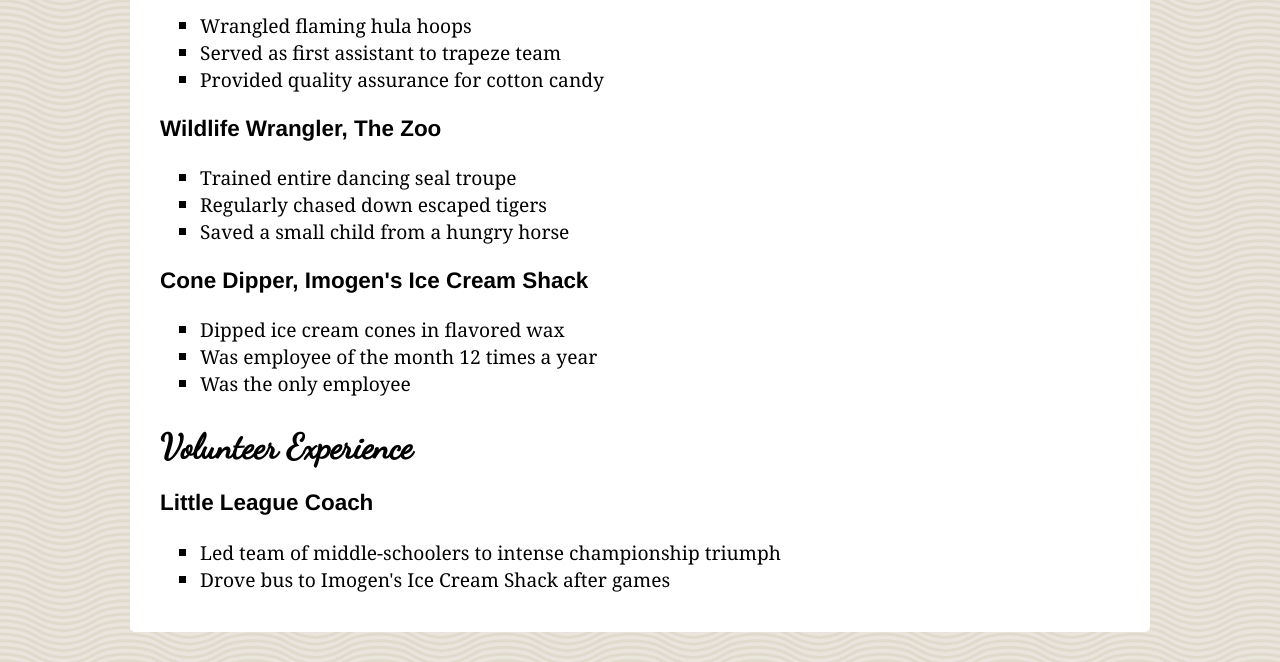
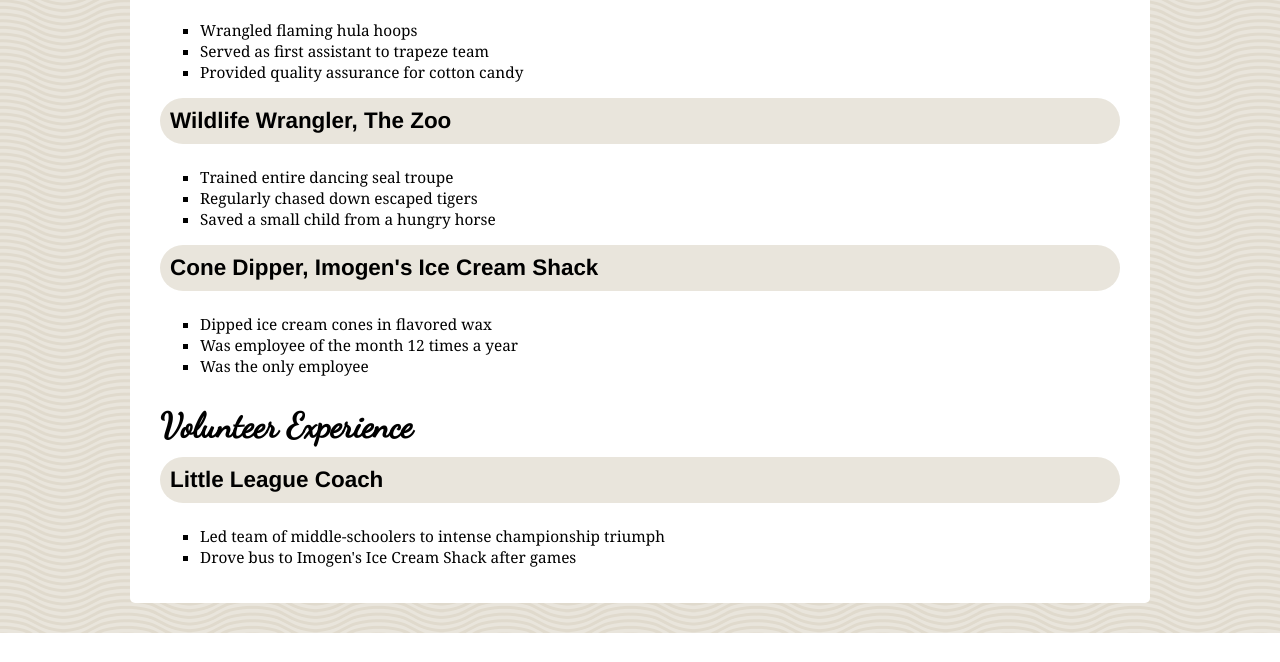
Before and after one commit to UmarFBajwa/Alexumar, a plain HTML site: page css/css-demo/index.html in a window 1280 px wide. Shown: the part 448-1110 px from the top of the page. After the commit the page ends 1081 px from the top, so only its background shows below. Drawn offline with Linux system fonts and the light colour scheme.

Commit message:
Add practice.css and modify content

```diff
--- a/css/css-demo/index.html
+++ b/css/css-demo/index.html
@@ -5,6 +5,8 @@
 <link rel="stylesheet" href="styles/elegant-styles.css" type="text/css">
 
 <link rel="stylesheet" href="styles/fixed-contact.css" type="text/css">
+
+<link rel="stylesheet" href="practice.css" type="text/css">
 
   <title>Resume</title>
   <!-- We're using Google Fonts, which you can also do on your sites, but you don't need to know how for any assessments in this unit. -->
@@ -27,7 +29,7 @@
     <h2 class="experience-category">Relevant Work Experience</h2>
     <section class="job">
       <h3>General Practitioner, The Circus</h3>
-      <ul>
+      <ul class="responsibilities">
         <li>Wrangled flaming hula hoops</li>
         <li>Served as first assistant to trapeze team</li>
         <li class="featured">Provided quality assurance for cotton candy</li>
@@ -35,7 +37,7 @@
     </section>
     <section class="job">
       <h3>Wildlife Wrangler, The Zoo</h3>
-      <ul>
+      <ul class="responsibilities">
         <li>Trained entire dancing seal troupe</li>
         <li>Regularly chased down escaped tigers</li>
         <li class="featured">Saved a small child from a hungry horse</li>
@@ -43,7 +45,7 @@
     </section>
     <section class="job">
       <h3>Cone Dipper, Imogen's Ice Cream Shack</h3>
-      <ul>
+      <ul class="responsibilities">
         <li>Dipped ice cream cones in flavored wax</li>
         <li class="featured">Was employee of the month 12 times a year</li>
         <li>Was the only employee</li>
@@ -55,7 +57,7 @@
     <h2 class="experience-category">Volunteer Experience</h1>
     <section class="volunteer-gig">
       <h3>Little League Coach</h3>
-      <ul>
+      <ul class="responsibilities">
         <li>Led team of middle-schoolers to intense championship triumph</li>
         <li>Drove bus to Imogen's Ice Cream Shack after games</li>
       </ul>
--- /dev/null
+++ b/css/css-demo/practice.css
@@ -0,0 +1,11 @@
+#contact-info {font-size:.8em;
+}
+
+h3 {background-color: #e9e5dc;
+padding: 10px;
+border-radius: 25px;
+margin-top: 10px;
+}
+
+.responsibilities {font-size: .8em;
+}
```
